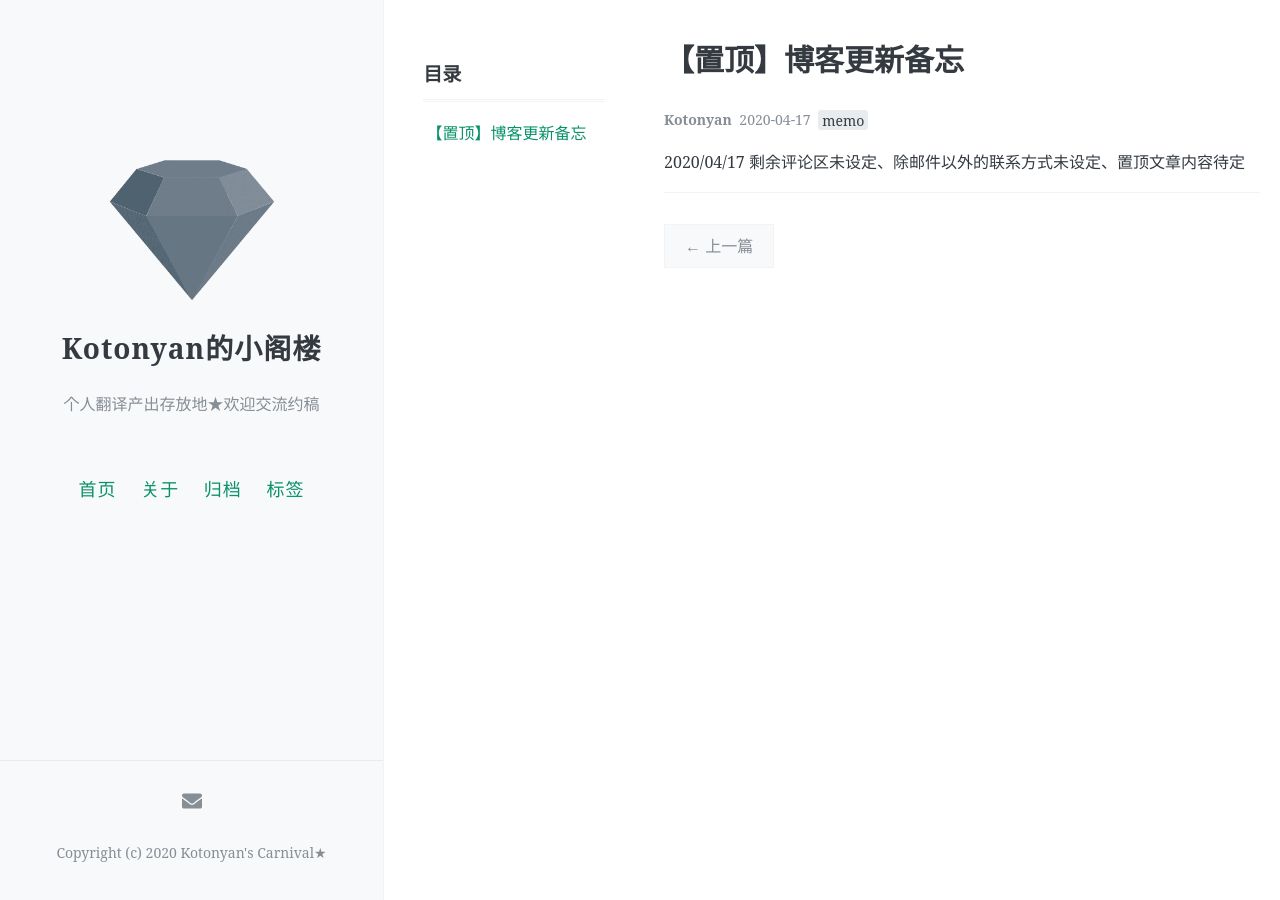
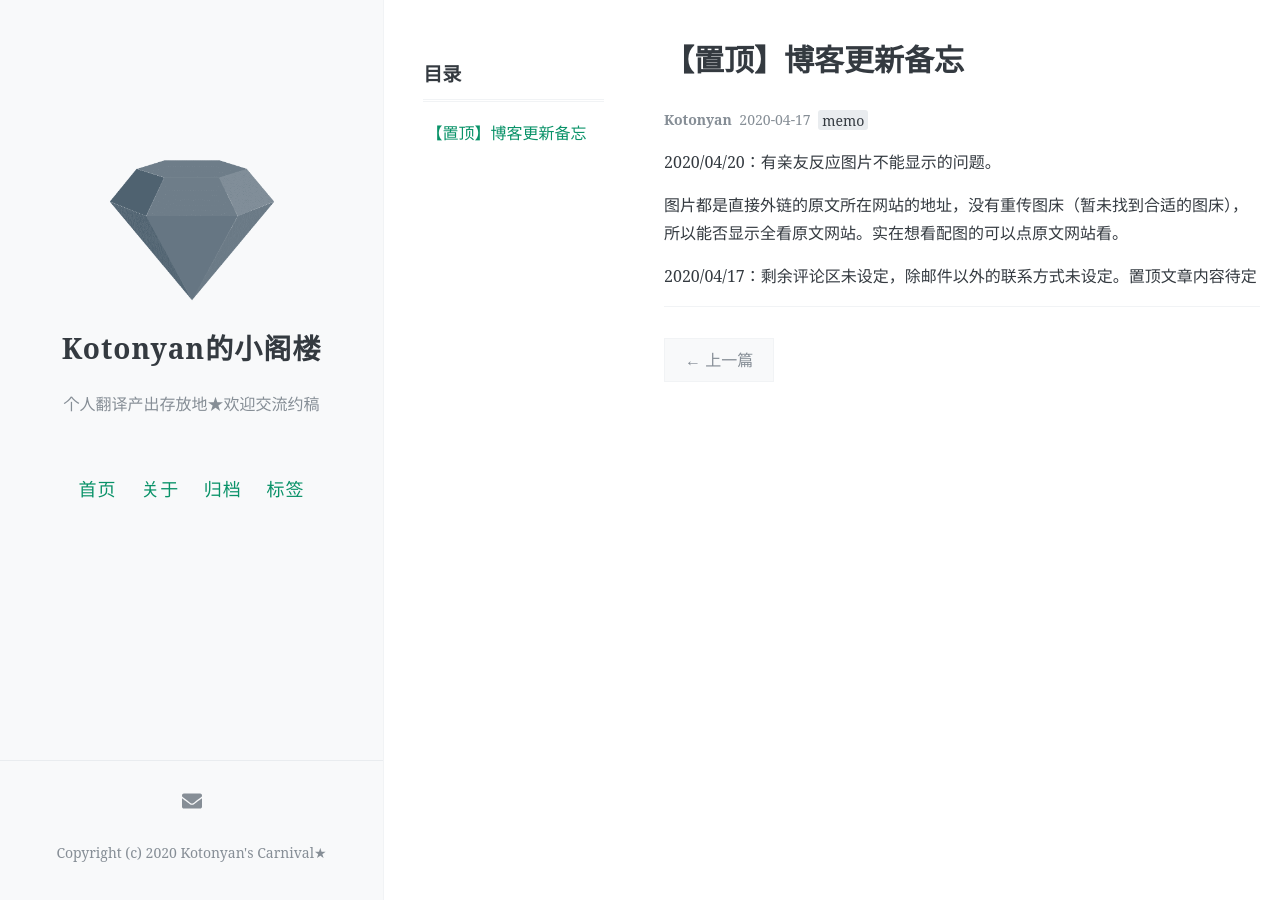
Before and after one commit to kotonyan/loft, a Jekyll site: the page built from _posts/2020-04-17-Sticky-Article.md, in a window 1280 px wide. Built offline with Jekyll 4.4.1, drawn with Linux system fonts in a browser that asks for light colours; comment, search, counter and statistics services are not loaded.

Commit message:
Update 2020-04-17-Sticky-Article.md

```diff
--- a/_posts/2020-04-17-Sticky-Article.md
+++ b/_posts/2020-04-17-Sticky-Article.md
@@ -9,4 +9,8 @@ toc: true
 pinned: true
 ---
 
-2020/04/17 剩余评论区未设定、除邮件以外的联系方式未设定、置顶文章内容待定
+2020/04/20：有亲友反应图片不能显示的问题。
+
+图片都是直接外链的原文所在网站的地址，没有重传图床（暂未找到合适的图床），所以能否显示全看原文网站。实在想看配图的可以点原文网站看。
+
+2020/04/17：剩余评论区未设定，除邮件以外的联系方式未设定。置顶文章内容待定
```
